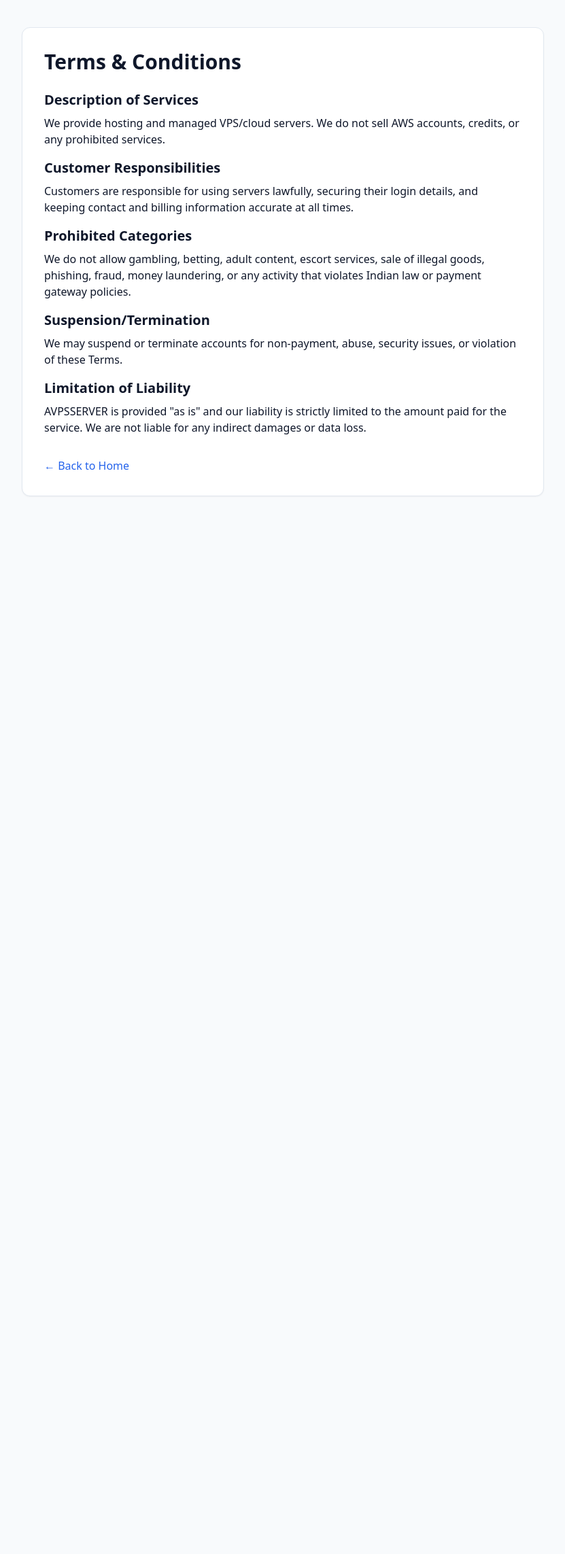
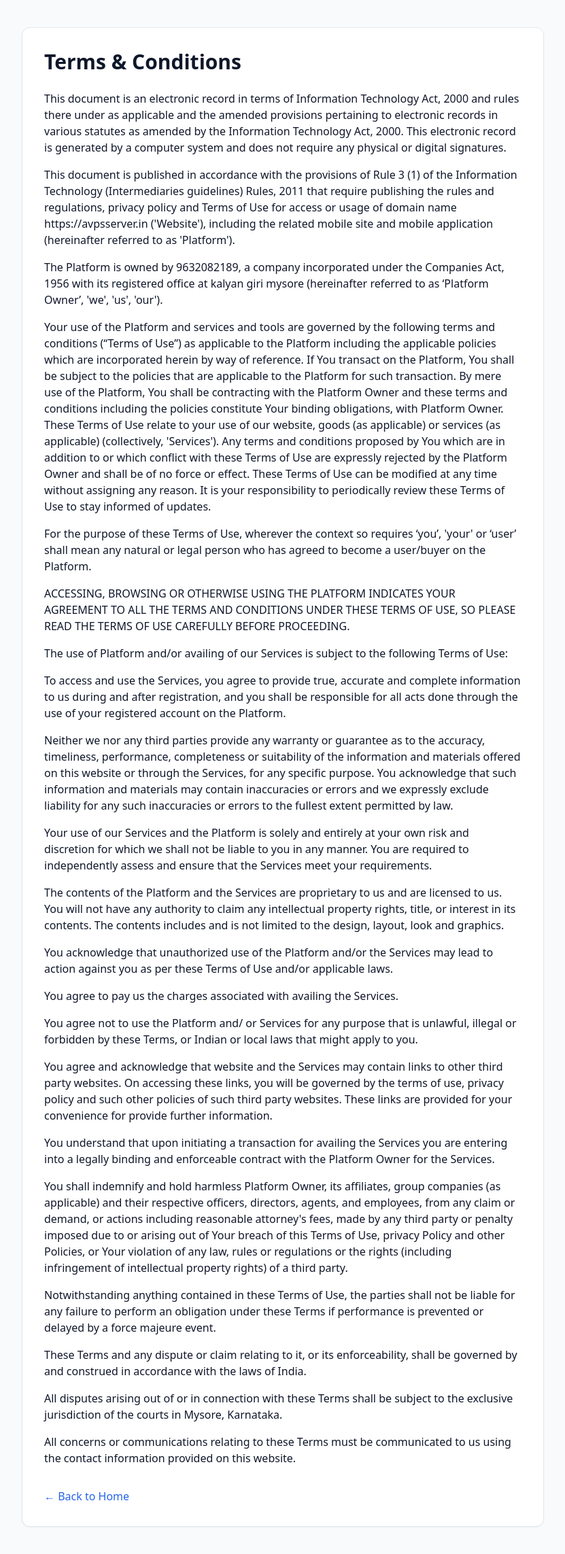
Before and after one commit to MIsmailShaikh/awsservers-webiste, a Flask app: page /terms in a window 1280 px wide. Shown: the whole page at 68% size, without its empty margins (224-1055 px from the left). Before the commit the page ends 730 px from the top, so only its background shows below. Run offline with Flask 3, Linux system fonts and the light colour scheme; some libraries are stand-ins or nearby versions.

Commit message:
Update Terms & Conditions with payment gateway mandated text

```diff
--- a/templates/terms.html
+++ b/templates/terms.html
@@ -9,20 +9,27 @@
 <body class="bg-slate-50 p-10 font-sans text-slate-900">
   <div class="max-w-3xl mx-auto bg-white p-8 rounded-xl shadow-sm border border-slate-200">
     <h1 class="text-3xl font-bold mb-6">Terms & Conditions</h1>
-    <h2 class="text-xl font-semibold mt-4 mb-2">Description of Services</h2>
-    <p class="mb-4">We provide hosting and managed VPS/cloud servers. We do not sell AWS accounts, credits, or any prohibited services.</p>
-
-    <h2 class="text-xl font-semibold mt-4 mb-2">Customer Responsibilities</h2>
-    <p class="mb-4">Customers are responsible for using servers lawfully, securing their login details, and keeping contact and billing information accurate at all times.</p>
-
-    <h2 class="text-xl font-semibold mt-4 mb-2">Prohibited Categories</h2>
-    <p class="mb-4">We do not allow gambling, betting, adult content, escort services, sale of illegal goods, phishing, fraud, money laundering, or any activity that violates Indian law or payment gateway policies.</p>
-
-    <h2 class="text-xl font-semibold mt-4 mb-2">Suspension/Termination</h2>
-    <p class="mb-4">We may suspend or terminate accounts for non-payment, abuse, security issues, or violation of these Terms.</p>
-
-    <h2 class="text-xl font-semibold mt-4 mb-2">Limitation of Liability</h2>
-    <p class="mb-4">AVPSSERVER is provided "as is" and our liability is strictly limited to the amount paid for the service. We are not liable for any indirect damages or data loss.</p>
+    <p class="mb-4">This document is an electronic record in terms of Information Technology Act, 2000 and rules there under as applicable and the amended provisions pertaining to electronic records in various statutes as amended by the Information Technology Act, 2000. This electronic record is generated by a computer system and does not require any physical or digital signatures.</p>
+    <p class="mb-4">This document is published in accordance with the provisions of Rule 3 (1) of the Information Technology (Intermediaries guidelines) Rules, 2011 that require publishing the rules and regulations, privacy policy and Terms of Use for access or usage of domain name https://avpsserver.in ('Website'), including the related mobile site and mobile application (hereinafter referred to as 'Platform').</p>
+    <p class="mb-4">The Platform is owned by 9632082189, a company incorporated under the Companies Act, 1956 with its registered office at kalyan giri mysore (hereinafter referred to as ‘Platform Owner’, 'we', 'us', 'our').</p>
+    <p class="mb-4">Your use of the Platform and services and tools are governed by the following terms and conditions (“Terms of Use”) as applicable to the Platform including the applicable policies which are incorporated herein by way of reference. If You transact on the Platform, You shall be subject to the policies that are applicable to the Platform for such transaction. By mere use of the Platform, You shall be contracting with the Platform Owner and these terms and conditions including the policies constitute Your binding obligations, with Platform Owner. These Terms of Use relate to your use of our website, goods (as applicable) or services (as applicable) (collectively, 'Services'). Any terms and conditions proposed by You which are in addition to or which conflict with these Terms of Use are expressly rejected by the Platform Owner and shall be of no force or effect. These Terms of Use can be modified at any time without assigning any reason. It is your responsibility to periodically review these Terms of Use to stay informed of updates.</p>
+    <p class="mb-4">For the purpose of these Terms of Use, wherever the context so requires ‘you’, 'your' or ‘user’ shall mean any natural or legal person who has agreed to become a user/buyer on the Platform.</p>
+    <p class="mb-4">ACCESSING, BROWSING OR OTHERWISE USING THE PLATFORM INDICATES YOUR AGREEMENT TO ALL THE TERMS AND CONDITIONS UNDER THESE TERMS OF USE, SO PLEASE READ THE TERMS OF USE CAREFULLY BEFORE PROCEEDING.</p>
+    <p class="mb-4">The use of Platform and/or availing of our Services is subject to the following Terms of Use:</p>
+    <p class="mb-4">To access and use the Services, you agree to provide true, accurate and complete information to us during and after registration, and you shall be responsible for all acts done through the use of your registered account on the Platform.</p>
+    <p class="mb-4">Neither we nor any third parties provide any warranty or guarantee as to the accuracy, timeliness, performance, completeness or suitability of the information and materials offered on this website or through the Services, for any specific purpose. You acknowledge that such information and materials may contain inaccuracies or errors and we expressly exclude liability for any such inaccuracies or errors to the fullest extent permitted by law.</p>
+    <p class="mb-4">Your use of our Services and the Platform is solely and entirely at your own risk and discretion for which we shall not be liable to you in any manner. You are required to independently assess and ensure that the Services meet your requirements.</p>
+    <p class="mb-4">The contents of the Platform and the Services are proprietary to us and are licensed to us. You will not have any authority to claim any intellectual property rights, title, or interest in its contents. The contents includes and is not limited to the design, layout, look and graphics.</p>
+    <p class="mb-4">You acknowledge that unauthorized use of the Platform and/or the Services may lead to action against you as per these Terms of Use and/or applicable laws.</p>
+    <p class="mb-4">You agree to pay us the charges associated with availing the Services.</p>
+    <p class="mb-4">You agree not to use the Platform and/ or Services for any purpose that is unlawful, illegal or forbidden by these Terms, or Indian or local laws that might apply to you.</p>
+    <p class="mb-4">You agree and acknowledge that website and the Services may contain links to other third party websites. On accessing these links, you will be governed by the terms of use, privacy policy and such other policies of such third party websites. These links are provided for your convenience for provide further information.</p>
+    <p class="mb-4">You understand that upon initiating a transaction for availing the Services you are entering into a legally binding and enforceable contract with the Platform Owner for the Services.</p>
+    <p class="mb-4">You shall indemnify and hold harmless Platform Owner, its affiliates, group companies (as applicable) and their respective officers, directors, agents, and employees, from any claim or demand, or actions including reasonable attorney's fees, made by any third party or penalty imposed due to or arising out of Your breach of this Terms of Use, privacy Policy and other Policies, or Your violation of any law, rules or regulations or the rights (including infringement of intellectual property rights) of a third party.</p>
+    <p class="mb-4">Notwithstanding anything contained in these Terms of Use, the parties shall not be liable for any failure to perform an obligation under these Terms if performance is prevented or delayed by a force majeure event.</p>
+    <p class="mb-4">These Terms and any dispute or claim relating to it, or its enforceability, shall be governed by and construed in accordance with the laws of India.</p>
+    <p class="mb-4">All disputes arising out of or in connection with these Terms shall be subject to the exclusive jurisdiction of the courts in Mysore, Karnataka.</p>
+    <p class="mb-4">All concerns or communications relating to these Terms must be communicated to us using the contact information provided on this website.</p>
 
     <div class="mt-8">
       <a href="/" class="text-blue-600 hover:underline">← Back to Home</a>
```
